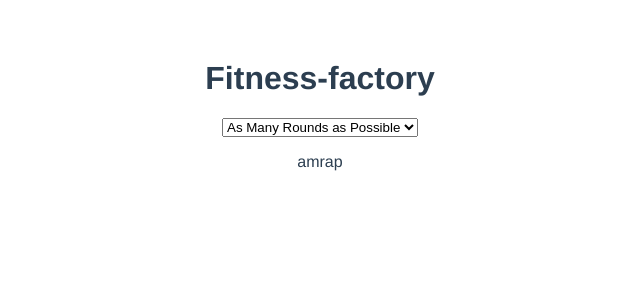
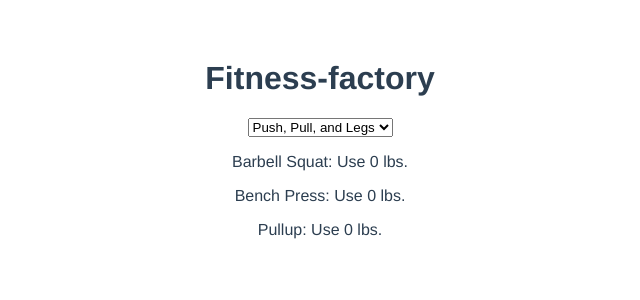
Before and after one commit to ldmcdaniel/fitness, a Vue app: page / in a window 1280 px wide. Shown: the top 300 px of the page, without its empty margins (320-960 px from the left). Built offline with nearby package versions, Linux system fonts and the light colour scheme.

Commit message:
Random workout generation for the big three

```diff
--- a/src/App.vue
+++ b/src/App.vue
@@ -6,8 +6,10 @@
         <option v-for="(option, key) in options" :value="key">{{option.name}}</option>
       </select>
     </form>
-    <div v-show="currentView === 'amrap'">
-      <p>amrap</p>
+    <div v-show="currentView === 'bigThree'">
+      <p>{{getRandom(exercises.legs)}}</p>
+      <p>{{getRandom(exercises.push)}}</p>
+      <p>{{getRandom(exercises.pull)}}</p>
     </div>
     <div v-show="currentView === '5x5'">
       <p>5x5</p>
@@ -25,8 +27,8 @@ export default {
   data() {
     return {
       options: {
-        amrap: {
-          name: 'As Many Rounds as Possible',
+        bigThree: {
+          name: 'Push, Pull, and Legs',
         },
         '5x5': {
           name: 'Five rounds of five',
@@ -37,41 +39,108 @@ export default {
       },
       exercises: {
         legs: {
-          barbellSquat: 'Barbell Squat',
-          airSquat: 'Air Squat',
-          deadlift: 'Barbell Deadlift',
-          lunge: 'Barbell Lunge',
+          barbellSquat: {
+            name: 'Barbell Squat',
+            start: 0,
+            current: 0,
+          },
+          airSquat: {
+            name: 'Air Squat',
+            start: 0,
+            current: 0,
+          },
+          deadlift: {
+            name: 'Barbell Deadlift',
+            start: 0,
+            current: 0,
+          },
+          lunge: {
+            name: 'Barbell Lunge',
+            start: 0,
+            current: 0,
+          },
         },
         push: {
-          pushup: 'Pushup',
-          dip: 'Dip',
-          military: 'Overhead Press',
-          bench: 'Bench Press',
-          incline: 'Incline Bench Press',
+          pushup: {
+            name: 'Pushup',
+            start: 0,
+            current: 0,
+          },
+          dip: {
+            name: 'Dip',
+            start: 0,
+            current: 0,
+          },
+          military: {
+            name: 'Overhead Press',
+            start: 0,
+            current: 0,
+          },
+          bench: {
+            name: 'Bench Press',
+            start: 0,
+            current: 0,
+          },
+          incline: {
+            name: 'Incline Bench Press',
+            start: 0,
+            current: 0,
+          },
         },
         pull: {
-          pullup: 'Pullup',
-          row: 'Bent Over Row',
-          upright: 'Upright Barbell Row',
+          pullup: {
+            name: 'Pullup',
+            start: 0,
+            current: 0,
+          },
+          row: {
+            name: 'Bent Over Row',
+            start: 0,
+            current: 0,
+          },
+          upright: {
+            name: 'Upright Barbell Row',
+            start: 0,
+            current: 0,
+          },
         },
         abs: {
-          toesToBar: 'Toes to Bar',
-          knessToChest: 'Knees to Chest',
-          situp: 'Situp',
+          toesToBar: {
+            name: 'Toes to Bar',
+            start: 0,
+            current: 0,
+          },
+          knessToChest: {
+            name: 'Knees to Chest',
+            start: 0,
+            current: 0,
+          },
+          situp: {
+            name: 'Situp',
+            start: 0,
+            current: 0,
+          },
         },
         shoulders: {
-          sideRaise: 'Side Raise',
+          sideRaise: {
+            name: 'Side Raise',
+            start: 0,
+            current: 0,
+          },
         },
       },
-      currentView: 'amrap',
-      selected: '',
+      currentView: 'bigThree',
     };
   },
 
   name: 'app',
 
   methods: {
-
+    getRandom(exercises) {
+      const random = Math.floor(Math.random() * (Object.keys(exercises).length));
+      const exercise = Object.values(exercises)[random];
+      return `${exercise.name}: Use ${exercise.start} lbs.`;
+    },
   },
 
   computed: {
```
